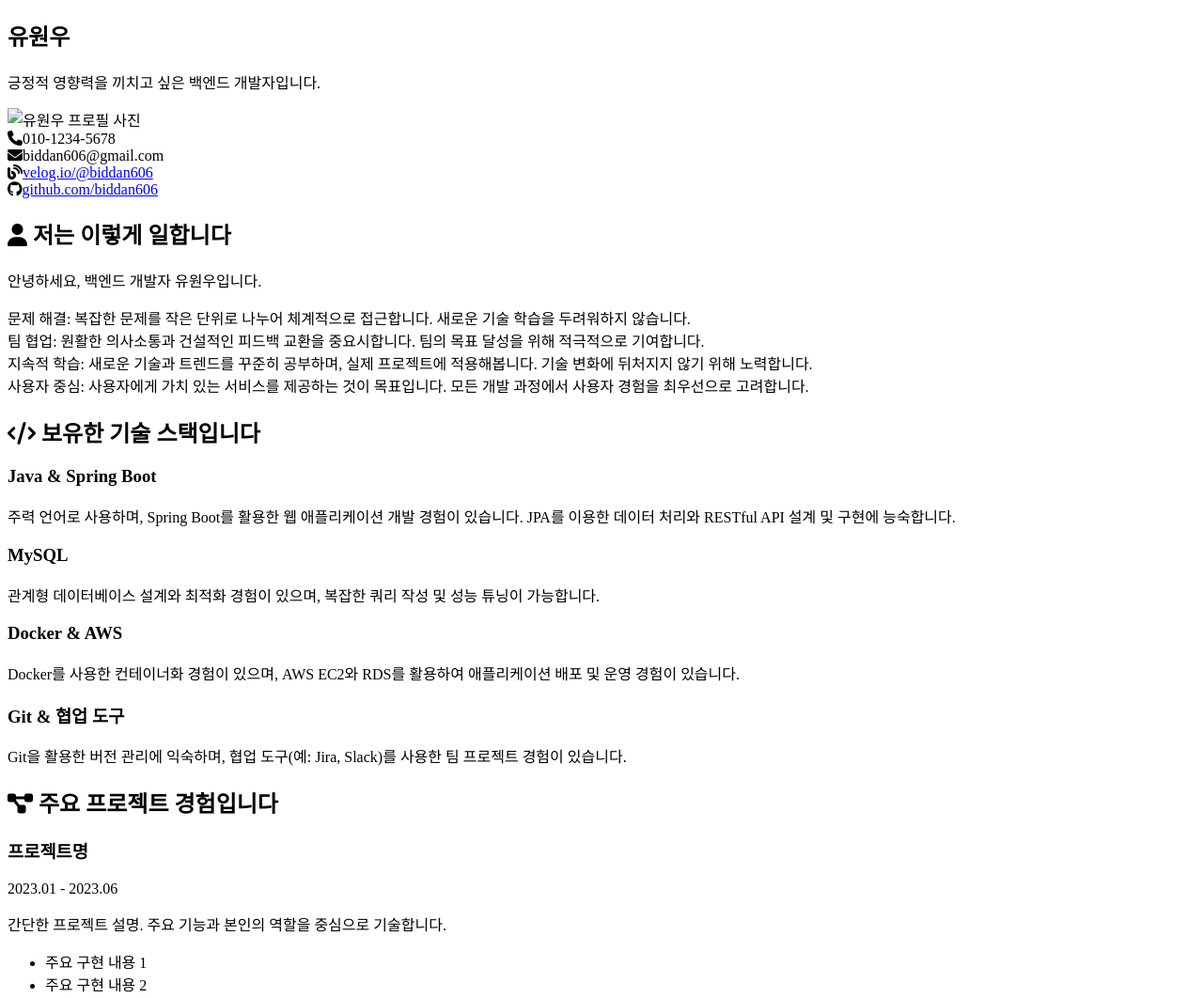
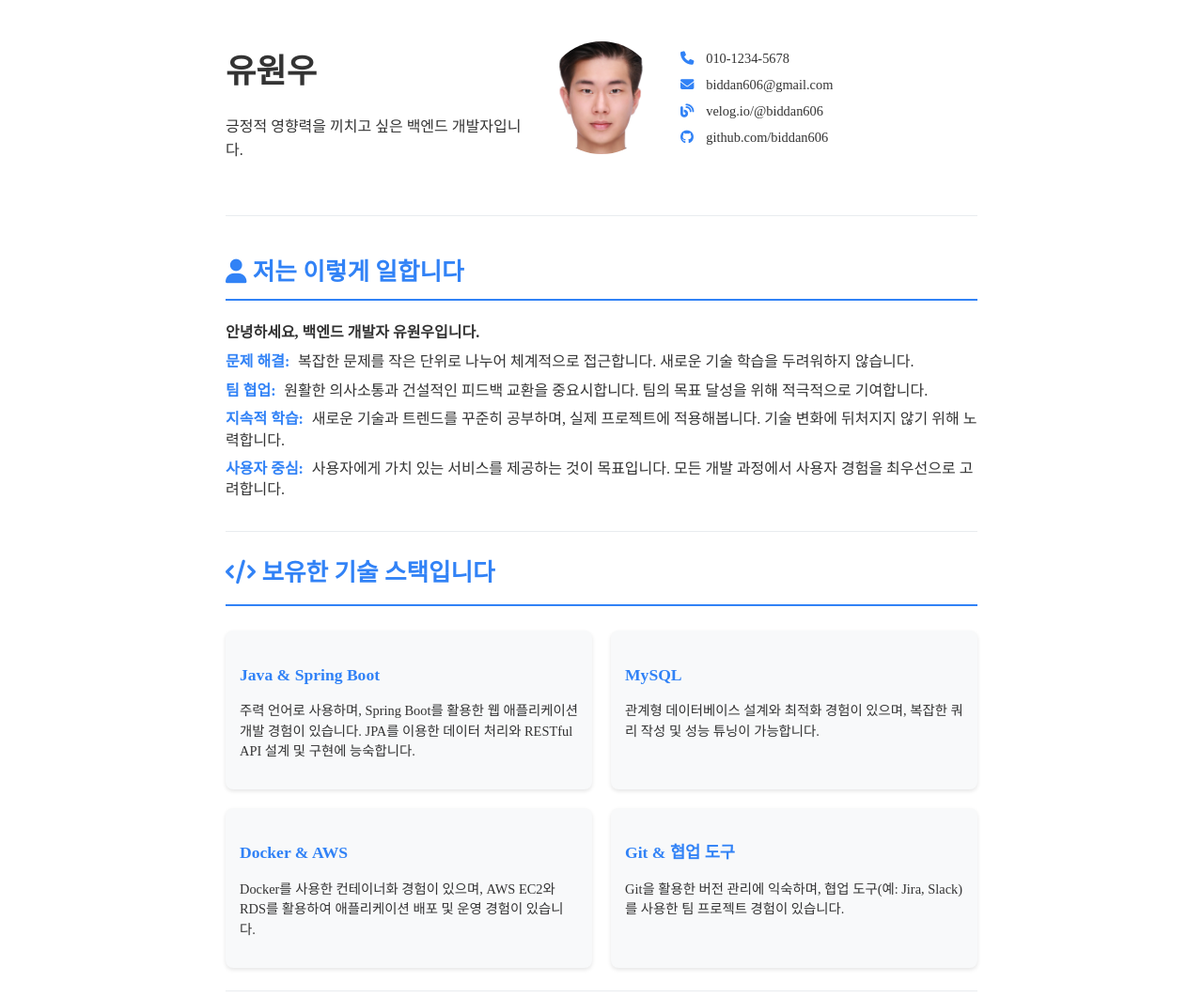
Before and after one commit to biddan606/my-portfolio, a plain HTML site: page index.html in a window 1280 px wide. Shown: the top 1062 px of the page at 94% size. Drawn offline with Linux system fonts and the light colour scheme; the site is published under a folder, as on GitHub Pages, so addresses that start at the root find nothing.

Commit message:
fix: css, jpg 파일 경로 절대 경로로 수정
- 상대 경로를 github.io에서 인식하지 못함
- 절대 경로 문제가 아닐 수도 있지만, 의심되어서 수정

```diff
--- a/index.html
+++ b/index.html
@@ -7,7 +7,7 @@
   <title>[신입 백엔드 개발자] 유원우 이력서</title>
   <link href="https://fonts.googleapis.com/css2?family=Noto+Sans+KR:wght@300;400;700&display=swap" rel="stylesheet">
   <link rel="stylesheet" href="https://cdnjs.cloudflare.com/ajax/libs/font-awesome/6.4.0/css/all.min.css">
-  <link rel="stylesheet" href="/styles.css">
+  <link rel="stylesheet" href="./styles.css">
 </head>
 
 <body>
@@ -18,7 +18,7 @@
           <h1>유원우</h1>
           <p class="intro-text">긍정적 영향력을 끼치고 싶은 백엔드 개발자입니다.</p>
         </div>
-        <img src="/증명사진.jpg" alt="유원우 프로필 사진" class="profile-img">
+        <img src="./증명사진.jpg" alt="유원우 프로필 사진" class="profile-img">
         <div class="contact-info">
           <div class="contact-item"><i class="fas fa-phone"></i><span>010-1234-5678</span></div>
           <div class="contact-item"><i class="fas fa-envelope"></i><span>biddan606@gmail.com</span></div>
```
